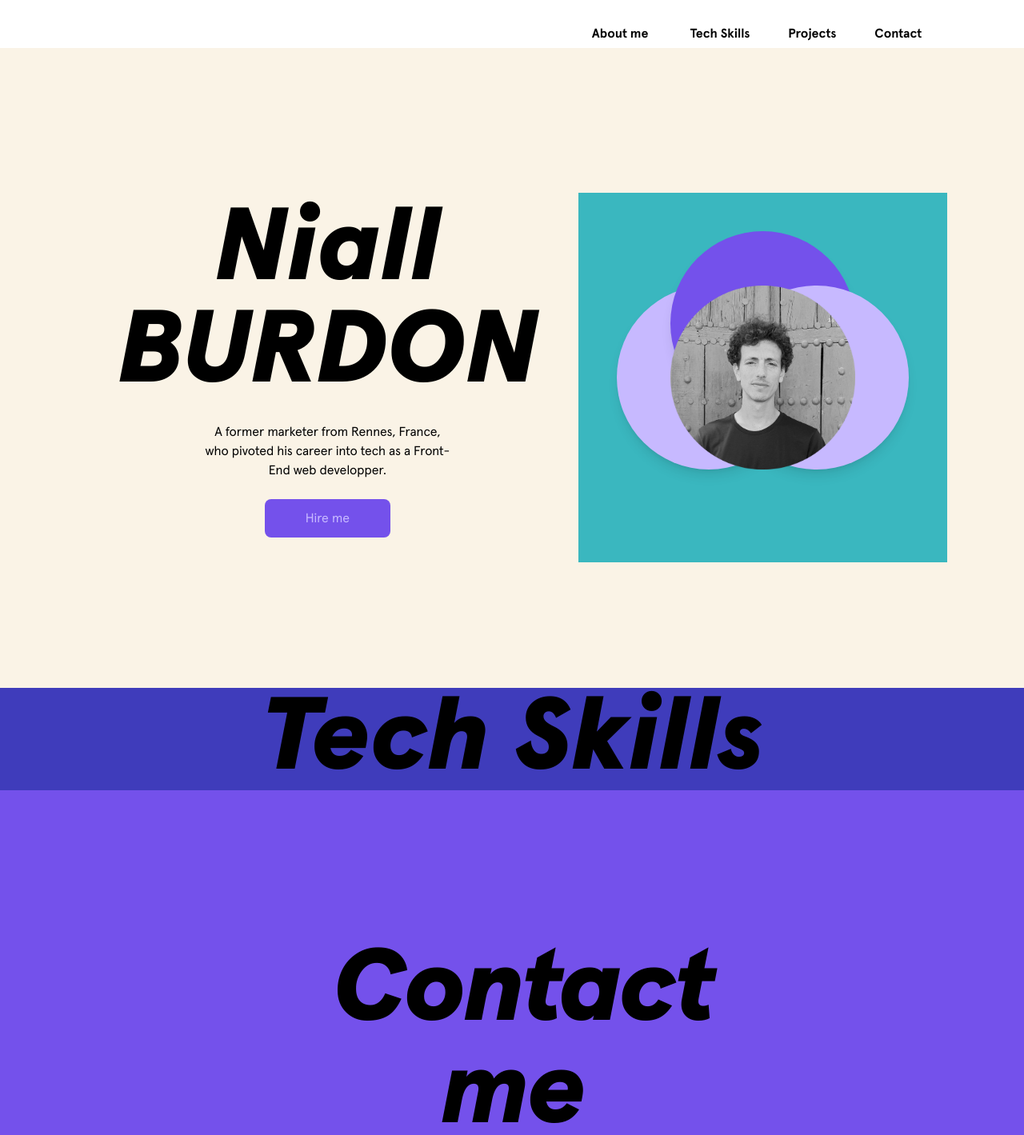
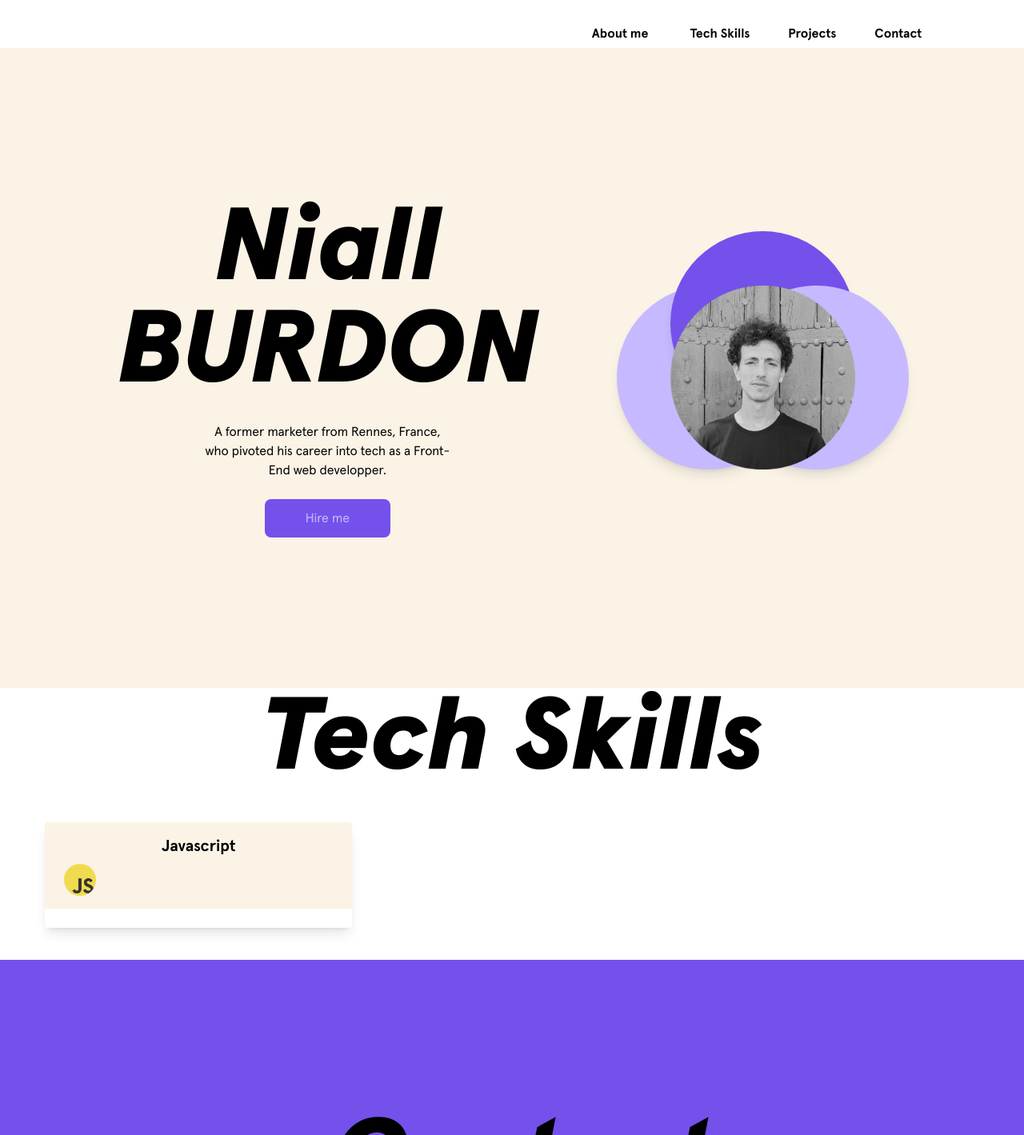
Before and after one commit to nburd01/portfolioMernFront, a React (Create React App) app in the folder portfolio/client/: page / in a window 1280 px wide. Shown: the top 1419 px of the page at 80% size. Built offline with nearby package versions, Linux system fonts and the light colour scheme.

Commit message:
techskills card

```diff
--- a/portfolio/client/src/components/Pages/Header.tsx
+++ b/portfolio/client/src/components/Pages/Header.tsx
@@ -29,7 +29,7 @@ export const LandingPage = () => {
         </div>
 
       {/* RIGHT */}
-        <div className='hidden mt-6 xl:flex relative inset-0 w-6/12 h-auto justify-center items-center bg-tahiti '>
+        <div className='hidden mt-6 xl:flex relative inset-0 w-6/12 h-auto justify-center items-center'>
         <div className='flex w-2/4 h-2/4 xl:shrink-0 bg-light_purple rounded-full justify-center items-center absolute left-12 shadow-lg '/>
           <div className='flex w-2/4 h-2/4 xl:shrink-0 bg-main_purple rounded-full justify-center items-center absolute top-12 shadow-lg '/>
           <div className='flex w-2/4 h-2/4 xl:shrink-0 bg-light_purple rounded-full justify-center items-center absolute right-12 shadow-lg '/>
--- a/portfolio/client/src/components/Pages/TechSkills.tsx
+++ b/portfolio/client/src/components/Pages/TechSkills.tsx
@@ -1,9 +1,20 @@
 import React from 'react'
+import Niall_img from "../../assets/Img/JS.png";
 
 export const TechSkills = () => {
     return (
-        <div className='container mx-auto px-4 h-2/3 bg-purple'>
-          <div className='font-extrabold italic text-9xl'>Tech Skills</div>
-        </div>
-        )
-      }
+  <div className='container mx-auto px-4 h-2/3 '>
+    <div className='font-extrabold italic text-9xl'>Tech Skills</div>
+
+    <div className="max-w-sm m-10 rounded overflow-hidden shadow-lg">
+      <div className="px-6 py-4 bg-beige">
+        <div className="font-bold text-xl mb-2">Javascript</div>
+        <img className="w-10 h-10 rounded-full mr-4" src={Niall_img} alt="Javascript"/>
+      </div>
+      <div className="px-6 pt-4 pb-2">
+
+      </div>
+    </div>
+  </div>
+  )
+}
```
Also changed, not shown: portfolio/client/src/assets/Img/JS.png (added).
